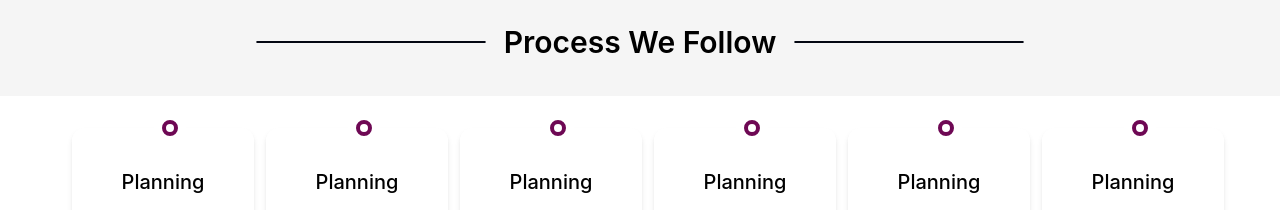
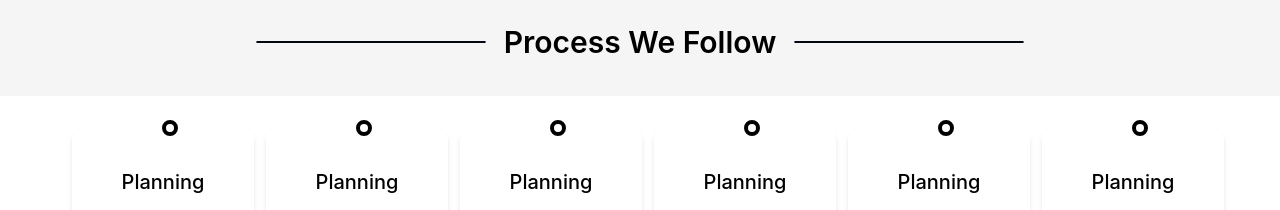
Before and after one commit to kdidrees/qurilo-network, a React (Create React App) app: page / in a window 1280 px wide. Shown: the part 3220-3430 px from the top of the page. Built offline with nearby package versions, Linux system fonts and the light colour scheme.

Commit message:
update in networkhero and developmentprocess

```diff
--- a/src/components/NetworkHero.jsx
+++ b/src/components/NetworkHero.jsx
@@ -3,6 +3,7 @@ import headerimg from "../assets/Images/headerimg.png";
 import bannermobile from "../assets/Images/bannermobile.jpg";
 import { useMediaQuery } from "react-responsive";
 import { useState, useEffect } from "react";
+import heromobile from "../assets/Images/appdevelopment/images/heromobile.jpg"
 
 const NetworkHero = () => {
   const isMobile = useMediaQuery({ maxWidth: 768 });
@@ -16,7 +17,7 @@ const NetworkHero = () => {
       <section
         className="relative bg-cover md:h-screen  bg-center py-32 w-full"
         style={{
-          backgroundImage: `url(${isMobile ? bannermobile : headerimg})`,
+          backgroundImage: `url(${isMobile ? heromobile : headerimg})`,
         }}
       >
         <div className="container right-0 md:mt-12 text-left text-white relative z-10 ">
--- a/src/components/process/DevelopmentProcess.jsx
+++ b/src/components/process/DevelopmentProcess.jsx
@@ -22,7 +22,7 @@ const DevelomentProcess = () => {
                 <>
                   <div key={devdata.id} className=" mx-2 bg-white w-full my-8 relative text-center z-10   py-6 px-12 shadow-md rounded-xl">
                     <div className="absolute flex justify-center items-center -top-4 left-[45%] bg-white rounded-full w-8 h-8">
-                      <div className="border-4 rounded-full p-1 w-2 h-2  border-[rgba(110,8,84,1)]"></div>
+                      <div className="border-4 rounded-full p-1 w-2 h-2  border-black"></div>
                     </div>
                     <h1 className="text-xl font-medium my-4">Planning</h1>
                     <p className="md:text-base text-center">
```
Also changed, not shown: src/assets/Images/appdevelopment/images/heromobile.jpg (added).
